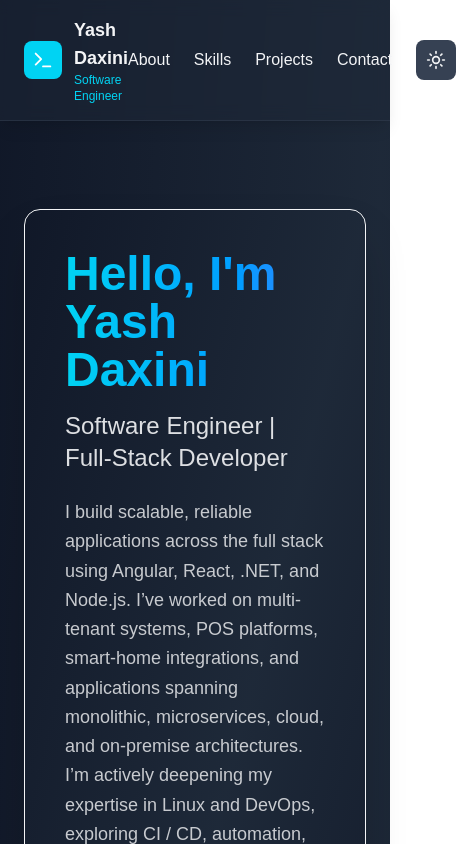
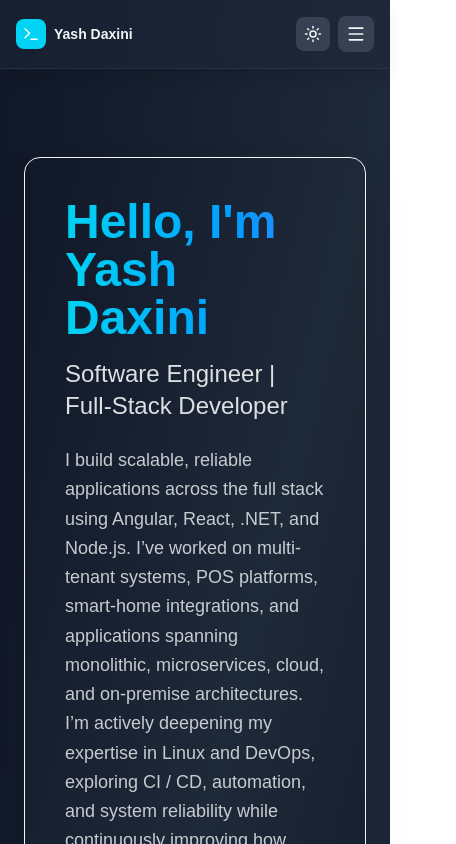
Before and after one commit to Yash-Daxini/portfolio, a Next.js app: page / in a window 390 px wide. Shown: the top 844 px of the page, 456 px wide, since content can reach past the window. Built offline with nearby package versions, Linux system fonts and the light colour scheme.

Commit message:
Make responsivness header

```diff
--- a/src/components/Header.tsx
+++ b/src/components/Header.tsx
@@ -1,5 +1,5 @@
-import { Moon, Sun, Terminal } from 'lucide-react';
-import React from 'react';
+import { Moon, Sun, Terminal, Menu, X } from 'lucide-react';
+import React, { useState } from 'react';
 
 interface HeaderProps {
     cardBg: string
@@ -11,22 +11,33 @@ interface HeaderProps {
 }
 
 const Header: React.FC<HeaderProps> = ({ cardBg, borderColor, accentBg, accentColor, isDark, setIsDark }: HeaderProps) => {
+    const [isMobileMenuOpen, setIsMobileMenuOpen] = useState(false);
+
+    const toggleMobileMenu = () => {
+        setIsMobileMenuOpen(!isMobileMenuOpen);
+    };
+
+    const closeMobileMenu = () => {
+        setIsMobileMenuOpen(false);
+    };
+
     return (
-        <div>{/* Header with gradient */}
         <header className={`border-b ${borderColor} sticky top-0 ${cardBg} z-50 shadow-lg`}>
-                <div className="container mx-auto px-6 py-4">
+            <div className="container mx-auto px-4 sm:px-6 py-4">
                 <div className="flex justify-between items-center">
-                        <div className="flex items-center gap-3 group cursor-pointer">
-                            <div className={`${accentBg} p-2 rounded-lg group-hover:scale-110 transition-transform duration-300`}>
-                                <Terminal className="text-white" size={22} />
+                    {/* Logo/Brand */}
+                    <div className="flex items-center gap-2 sm:gap-3 group cursor-pointer">
+                        <div className={`${accentBg} p-1.5 sm:p-2 rounded-lg group-hover:scale-110 transition-transform duration-300`}>
+                            <Terminal className="text-white" size={18} />
                         </div>
                         <div>
-                                <div className="font-mono font-bold text-lg">Yash Daxini</div>
-                                <div className={`text-xs ${accentColor} font-mono`}>Software Engineer</div>
+                            <div className="font-mono font-bold text-sm sm:text-lg">Yash Daxini</div>
+                            <div className={`text-xs ${accentColor} font-mono hidden sm:block`}>Software Engineer</div>
                         </div>
                     </div>
 
-                        <nav className="flex gap-6 items-center">
+                    {/* Desktop Navigation */}
+                    <nav className="hidden md:flex gap-6 items-center">
                         <a href="#about" className={`font-medium hover:${accentColor} transition-colors duration-300`}>About</a>
                         <a href="#skills" className={`font-medium hover:${accentColor} transition-colors duration-300`}>Skills</a>
                         <a href="#projects" className={`font-medium hover:${accentColor} transition-colors duration-300`}>Projects</a>
@@ -38,11 +49,62 @@ const Header: React.FC<HeaderProps> = ({ cardBg, borderColor, accentBg, accentCo
                             {isDark ? <Sun size={20} /> : <Moon size={20} />}
                         </button>
                     </nav>
+
+                    {/* Mobile Menu Button & Theme Toggle */}
+                    <div className="flex md:hidden items-center gap-2">
+                        <button
+                            onClick={() => setIsDark(!isDark)}
+                            className={`p-2 rounded-lg ${isDark ? 'bg-gray-700 hover:bg-gray-600' : 'bg-gray-200 hover:bg-gray-300'} transition-all duration-300`}
+                        >
+                            {isDark ? <Sun size={18} /> : <Moon size={18} />}
+                        </button>
+                        <button
+                            onClick={toggleMobileMenu}
+                            className={`p-2 rounded-lg ${isDark ? 'bg-gray-700 hover:bg-gray-600' : 'bg-gray-200 hover:bg-gray-300'} transition-all duration-300`}
+                        >
+                            {isMobileMenuOpen ? <X size={20} /> : <Menu size={20} />}
+                        </button>
                     </div>
                 </div>
+
+                {/* Mobile Navigation Menu */}
+                {isMobileMenuOpen && (
+                    <nav className="md:hidden mt-4 pb-4 border-t border-gray-700 pt-4 animate-fade-in">
+                        <div className="flex flex-col gap-4">
+                            <a
+                                href="#about"
+                                onClick={closeMobileMenu}
+                                className={`font-medium hover:${accentColor} transition-colors duration-300 py-2`}
+                            >
+                                About
+                            </a>
+                            <a
+                                href="#skills"
+                                onClick={closeMobileMenu}
+                                className={`font-medium hover:${accentColor} transition-colors duration-300 py-2`}
+                            >
+                                Skills
+                            </a>
+                            <a
+                                href="#projects"
+                                onClick={closeMobileMenu}
+                                className={`font-medium hover:${accentColor} transition-colors duration-300 py-2`}
+                            >
+                                Projects
+                            </a>
+                            <a
+                                href="#contact"
+                                onClick={closeMobileMenu}
+                                className={`font-medium hover:${accentColor} transition-colors duration-300 py-2`}
+                            >
+                                Contact
+                            </a>
+                        </div>
+                    </nav>
+                )}
+            </div>
         </header>
-        </div>
-    )
+    );
 }
 
-export default Header
+export default Header;
```
Lines whose indentation alone changed are shown as unchanged.
